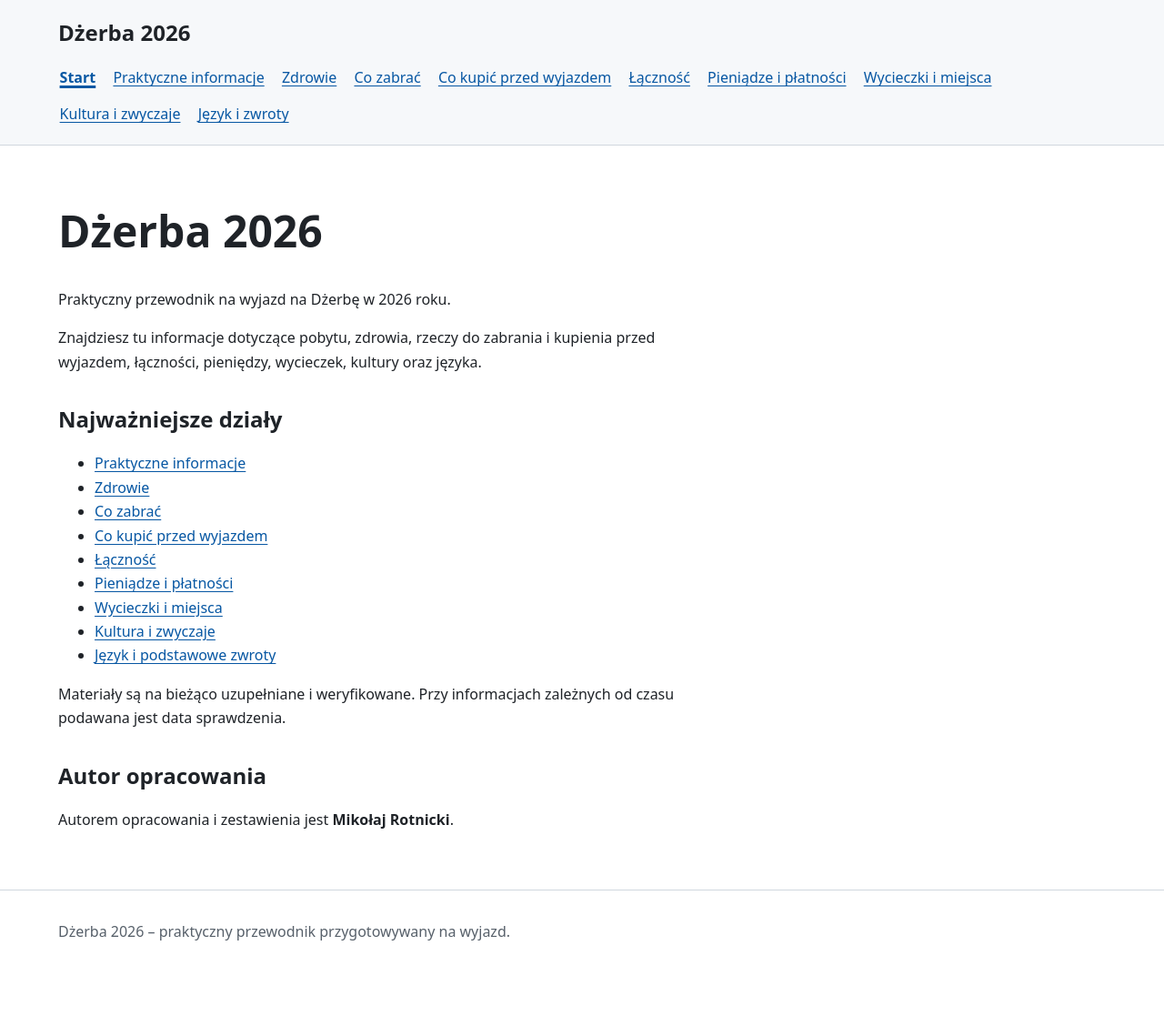
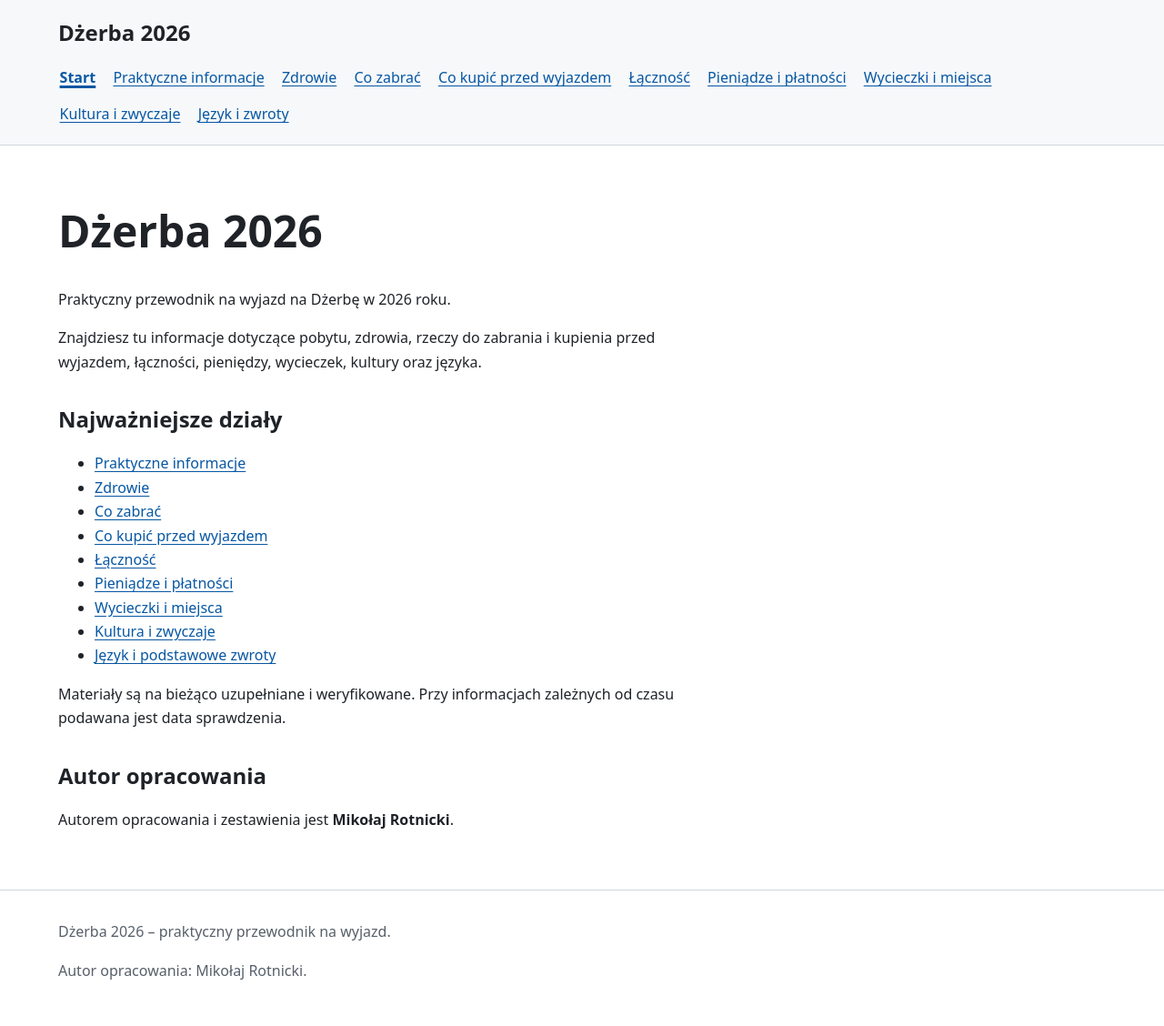
Before and after one commit to rotnicki/djerba-2026, a Jekyll site: the page built from index.md, in a window 1280 px wide. Shown: the whole page at 91% size. Built offline with Jekyll 4.4.1, drawn with Linux system fonts in a browser that asks for light colours; before the commit the page ends 1086 px from its top, so only the background shows below that.

Commit message:
Dodać autora w stopce serwisu

```diff
--- a/_layouts/default.html
+++ b/_layouts/default.html
@@ -28,7 +28,8 @@
 
   <footer class="site-footer">
     <div class="wrapper">
-      <p>Dżerba 2026 – praktyczny przewodnik przygotowywany na wyjazd.</p>
+      <p>Dżerba 2026 – praktyczny przewodnik na wyjazd.</p>
+      <p>Autor opracowania: Mikołaj Rotnicki.</p>
     </div>
   </footer>
 </body>
```
